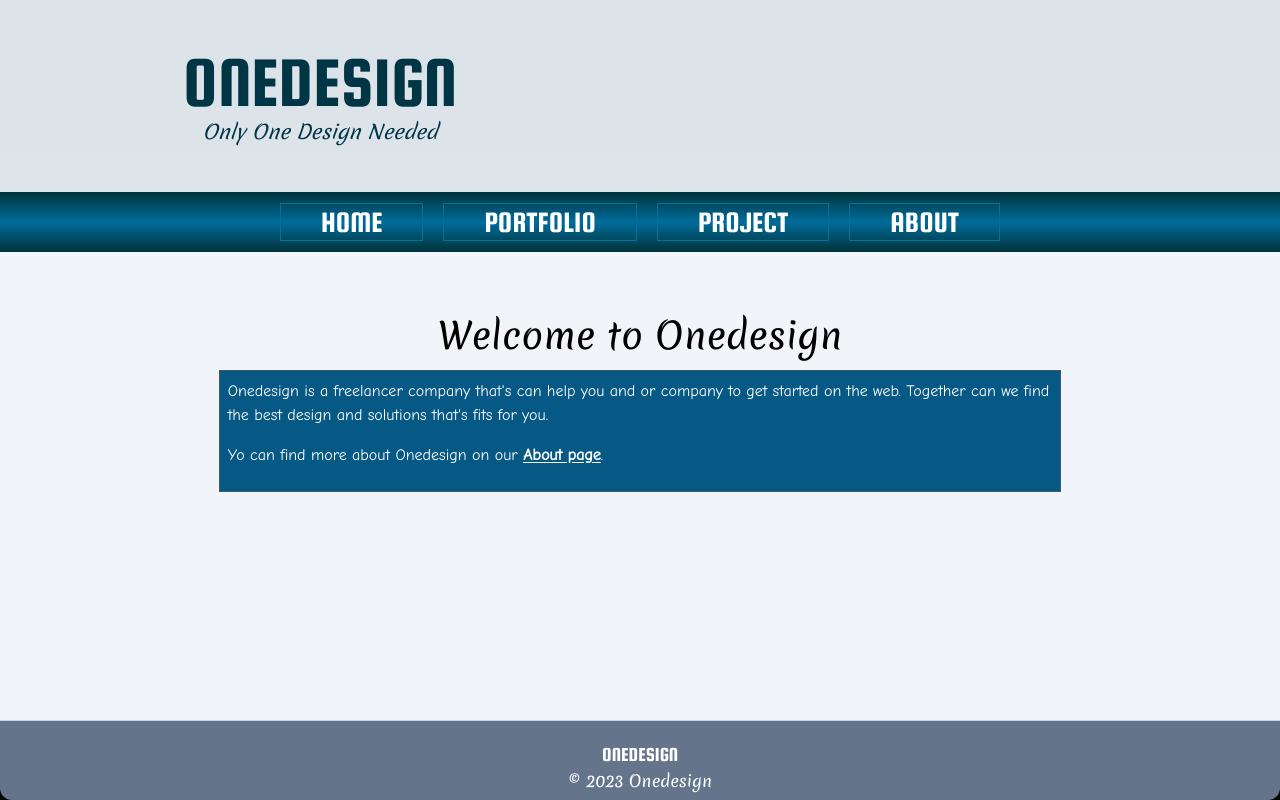
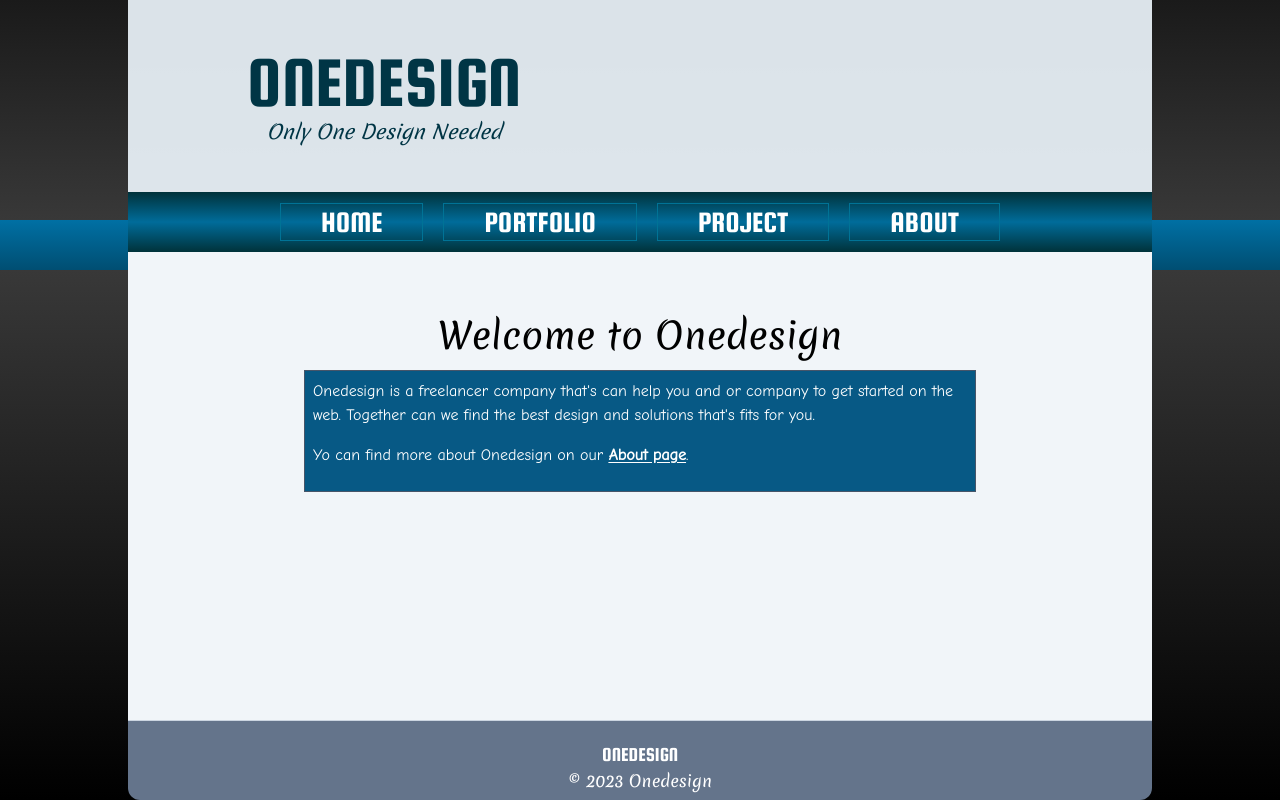
Before and after one commit to LAakerberg/Portfolio-2, a React (Vite) app: page / in a window 1280 px wide. Built offline with nearby package versions, Linux system fonts and the light colour scheme.

Commit message:
Added back the style of body in media query

```diff
--- a/src/index.css
+++ b/src/index.css
@@ -40,6 +40,22 @@
   }
 }
 
+@media screen and (min-width: 700px) {
+  header,
+  main,
+  footer {
+    width: 90%;
+  }
+}
+
+@media screen and (min-width: 1100px) {
+  header,
+  main,
+  footer {
+    width: 80%;
+  }
+}
+
 h1 {
   font-family: SquadaOne;
 }
```
